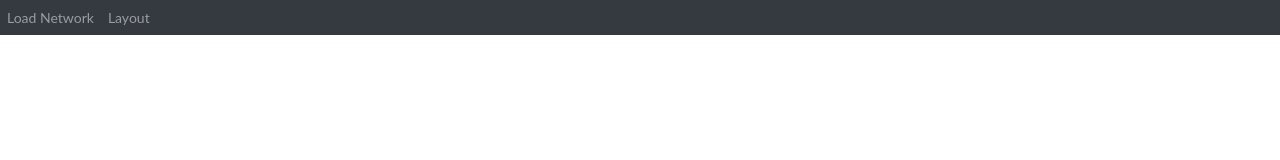
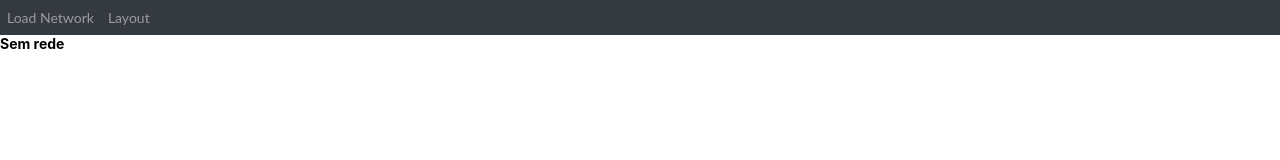
Before and after one commit to GuiSanches/mnv, a Next.js app: page / in a window 1280 px wide. Shown: the top 160 px of the page. Built offline with nearby package versions, Linux system fonts and the light colour scheme.

Commit message:
Creating Network Canvas View

```diff
--- a/pages/index.tsx
+++ b/pages/index.tsx
@@ -2,6 +2,7 @@ import type { NextPage } from 'next'
 import Head from 'next/head'
 import Image from 'next/image'
 import Tester from '../src/data/Network/index'
+import Canvas from '../src/Sections/Canvas'
 import Header from '../src/Sections/Header'
 import styles from '../styles/Home.module.css'
 
@@ -15,6 +16,8 @@ const Home: NextPage = () => {
         <link rel="icon" href="/favicon.ico" />
       </Head>
       <Header />
+
+      <Canvas />
     </div>
   )
 }
--- /dev/null
+++ b/src/Sections/Canvas/index.tsx
@@ -0,0 +1,35 @@
+import { FC, useContext, useEffect, useMemo, useRef, useState } from "react";
+import { NetworkCtx } from "../../presentation/util/NetworkCtx";
+import BaseView from "../../presentation/view/BaseView";
+import { Container, Canva } from "./styles";
+
+const Canvas: FC = () => {
+    const [update, setUpdate] = useState<boolean>(false);
+    const { networkHolder, setNetworkHolder } = useContext(NetworkCtx);
+
+    const baseView: BaseView = useMemo(() => {
+        const onViewModelChanged = () => {
+            setUpdate(!update);
+        }
+
+        return ({
+            onViewModelChanged
+        })
+    }, []);
+    const CanvaRef = useRef(null);
+
+    useEffect(() => {
+
+    })
+
+    return (
+        <Container>
+            <Canva ref={CanvaRef}>
+                <h1>Sem rede</h1>
+            </Canva>
+        </Container>
+    )
+
+}
+
+export default Canvas;
--- /dev/null
+++ b/src/Sections/Canvas/styles.ts
@@ -0,0 +1,8 @@
+import styled from "styled-components";
+
+export const Container = styled.div`
+    display: flex;
+`
+
+export const Canva = styled.div`
+`
--- a/src/Sections/Header/index.tsx
+++ b/src/Sections/Header/index.tsx
@@ -4,7 +4,6 @@ import { NetworkContext } from "../../presentation/util/NetworkCtx";
 import LoadNetworkComponent from "../../presentation/view/LoadNetwork/LoadNetworkComponent";
 
 import { Container, Nav, NavbarNav } from './styles';
-
 
 const Header: FC = () => (
     <NetworkContext>
--- a/src/presentation/view/LoadNetwork/DefaultNetwork/index.tsx
+++ b/src/presentation/view/LoadNetwork/DefaultNetwork/index.tsx
@@ -18,7 +18,6 @@ const DefaultNetwork: FC<Props> = ({ onLoadNetwork, options }) => {
   }
 
   const handleSubmit = (e: MouseEvent<HTMLInputElement>) => {
-    console.log(selectedValue, 'oi');
     e.preventDefault();
     onLoadNetwork(selectedValue);
   }
--- a/src/presentation/view/LoadNetwork/LoadNetworkComponent.tsx
+++ b/src/presentation/view/LoadNetwork/LoadNetworkComponent.tsx
@@ -34,7 +34,6 @@ const LoadNetworkComponent: FC = () => {
         viewModel.attachView(baseView);
     }, [])
 
-
     return (
         <LoadingContainer>
             {loadNetworkViewModel &&
```
